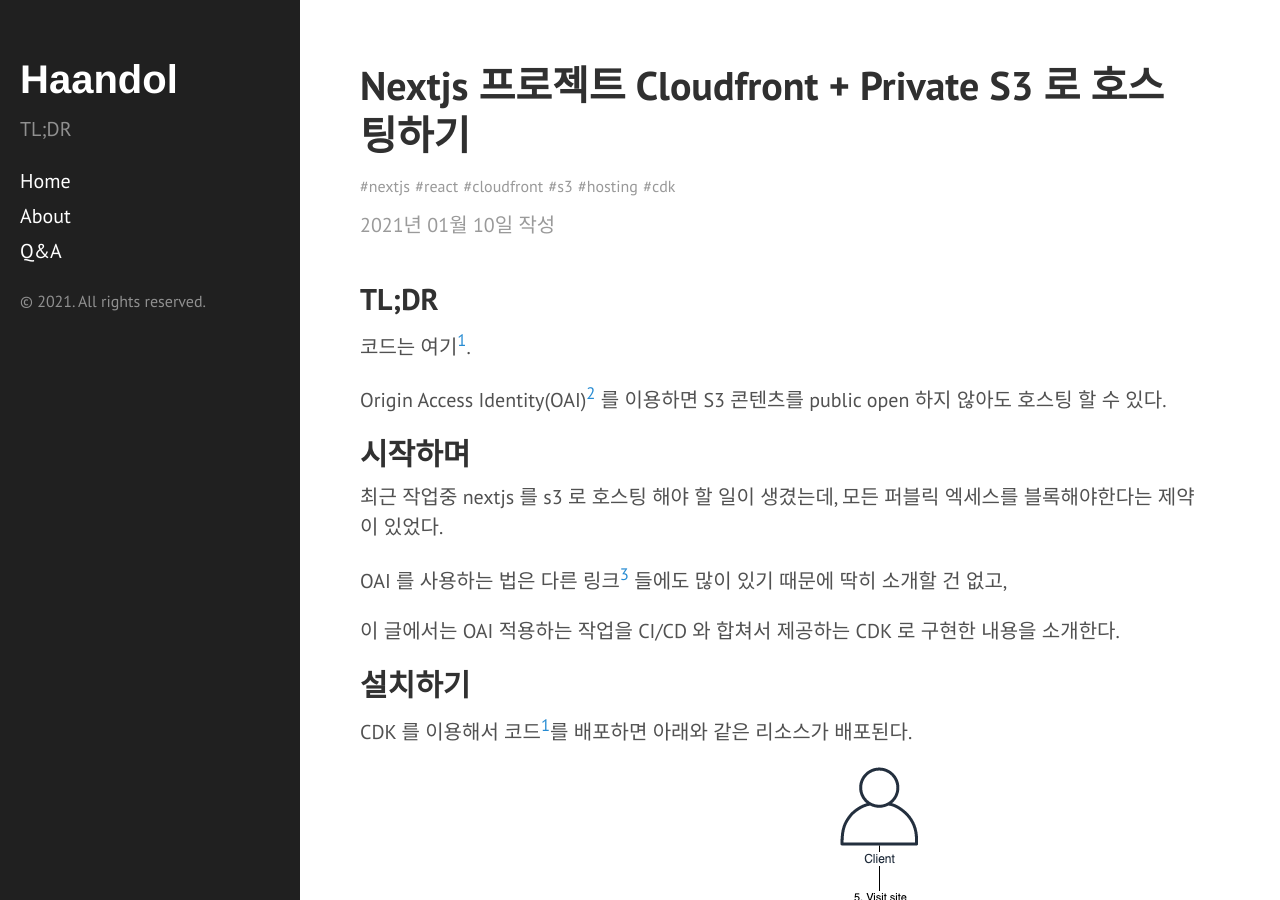
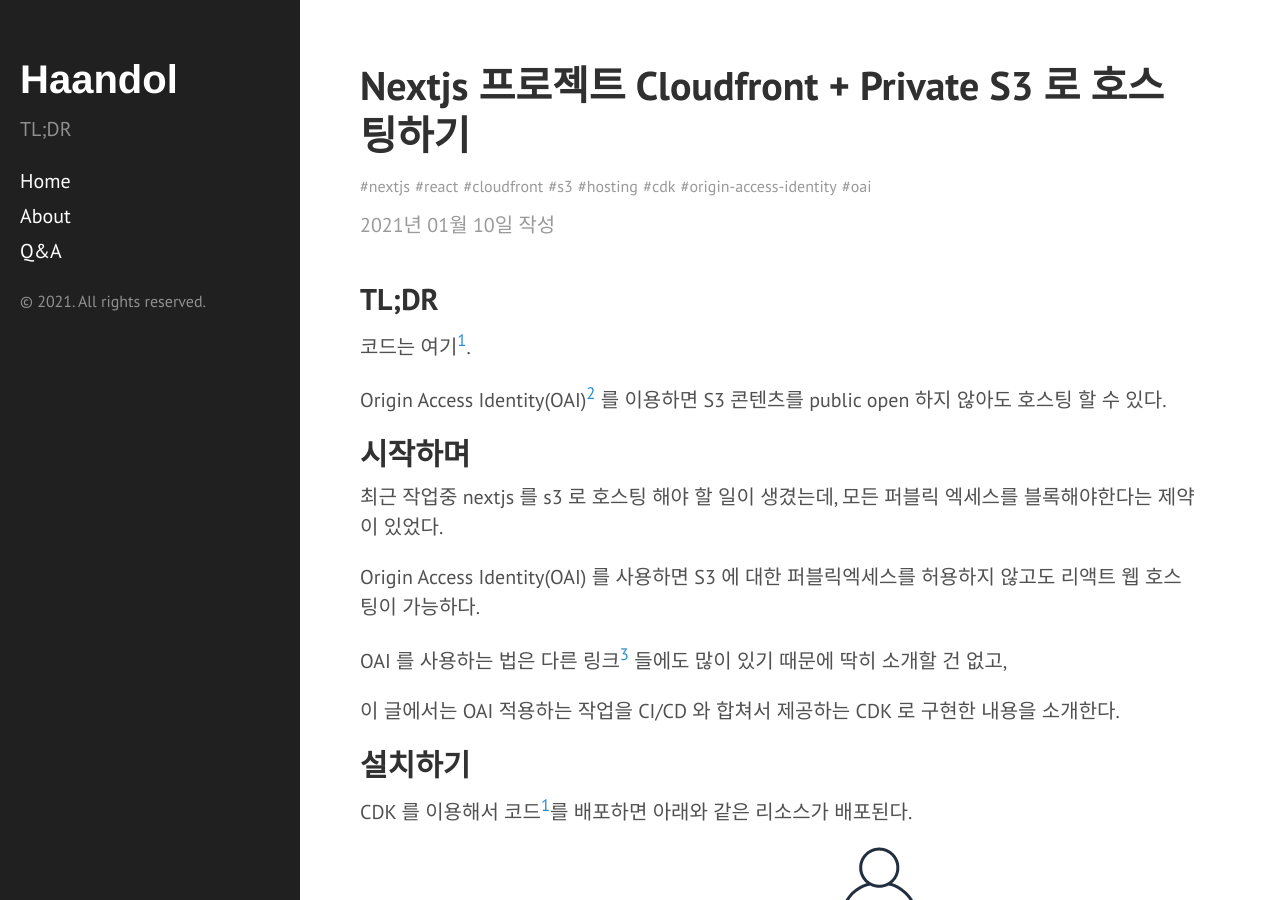
Before and after one commit to haandol/haandol.github.com, a Jekyll site: the page built from _posts/2021-01-10-hosting-nextjs-via-cloudfront-and-private-s3.md.md, in a window 1280 px wide and 900 px high. Built offline with Jekyll 4.4.1, drawn with Linux system fonts in a browser that asks for light colours; comment, search, counter and statistics services are not loaded.

Commit message:
update oai

```diff
--- a/_posts/2021-01-10-hosting-nextjs-via-cloudfront-and-private-s3.md.md
+++ b/_posts/2021-01-10-hosting-nextjs-via-cloudfront-and-private-s3.md.md
@@ -4,7 +4,7 @@
 excerpt: Hosting Nextjs project via Cloudfront and private S3
 author: vincent
 email: ldg55d@gmail.com
-tags: nextjs react cloudfront s3 hosting cdk
+tags: nextjs react cloudfront s3 hosting cdk origin-access-identity oai
 publish: true
 ---
 
@@ -17,6 +17,8 @@
 ## 시작하며
 
 최근 작업중 nextjs 를 s3 로 호스팅 해야 할 일이 생겼는데, 모든 퍼블릭 엑세스를 블록해야한다는 제약이 있었다.
+
+Origin Access Identity(OAI) 를 사용하면 S3 에 대한 퍼블릭엑세스를 허용하지 않고도 리액트 웹 호스팅이 가능하다.
 
 OAI 를 사용하는 법은 다른 링크[^3] 들에도 많이 있기 때문에 딱히 소개할 건 없고,
 
```
